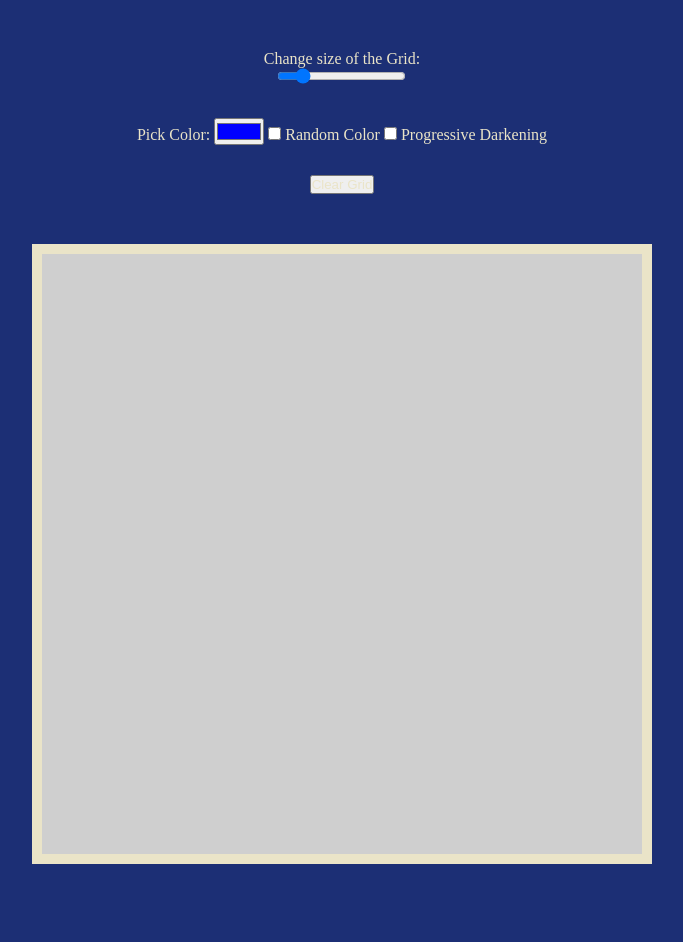
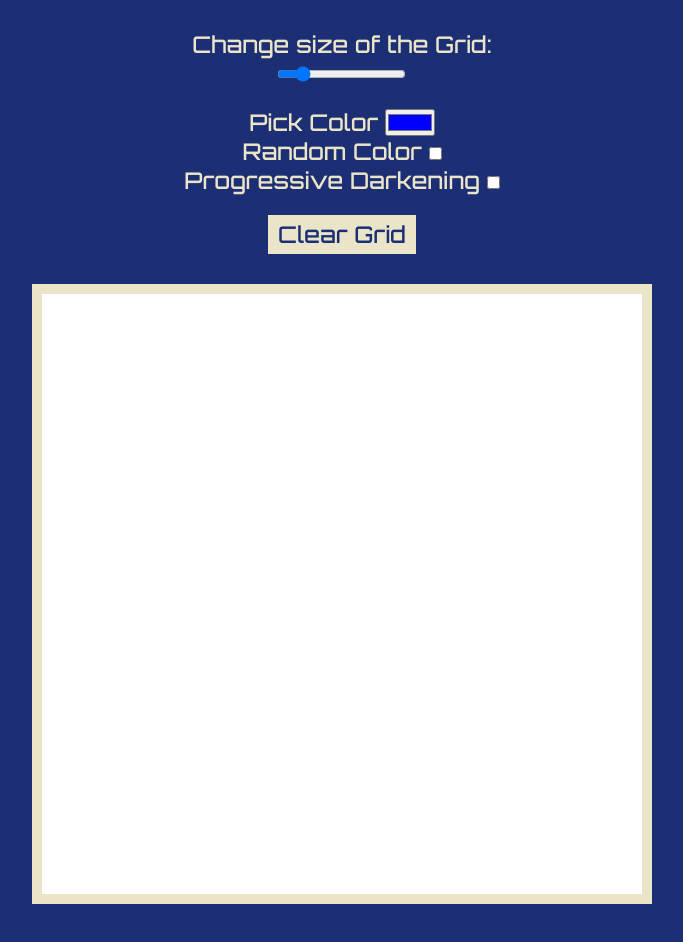
Before and after one commit to dnnast/Etch-a-Sketch, a plain HTML site: page etch-a-sketch.html in a window 1280 px wide. Shown: the whole page, without its empty margins (298-981 px from the left). Drawn offline with Linux system fonts and the light colour scheme.

Commit message:
changed style with CSS

```diff
--- a/etch-a-sketch.html
+++ b/etch-a-sketch.html
@@ -21,14 +21,20 @@
             </div>
 
             <div id="color-picker-container">
-                <label for="colorpicker">Pick Color:</label>
-                <input type="color" id="colorpicker" value="#0000ff">
+                <div>
+                    <label for="colorpicker">Pick Color</label>
+                    <input type="color" id="colorpicker" value="#0000ff">
+                </div>
 
-                <input type="checkbox" id="random-checkbox" name="random-checkbox"/>
-                <label for="random-checkbox">Random Color</label>
+                <div>
+                    <label for="random-checkbox">Random Color</label>
+                    <input type="checkbox" id="random-checkbox" name="random-checkbox"/>
+                </div>
 
-                <input type="checkbox" id="darkening" name="darkening"/>
-                <label for="darkening">Progressive Darkening</label>
+                <div>
+                    <label for="darkening">Progressive Darkening</label>
+                    <input type="checkbox" id="darkening" name="darkening"/>
+                </div>
 
             </div>
 
--- a/style.css
+++ b/style.css
@@ -2,7 +2,10 @@
     margin: 0;
     padding: 0;
 
-    color: #EAE4C8
+    color: #EAE4C8;
+    font-family: "Orbitron", sans-serif;
+    font-weight: 500;
+    font-size: 23px;
 }
 
 body{
@@ -15,12 +18,14 @@ body{
 }
 
 .settings{
-    margin: 50px auto;
+    margin: 30px auto;
     text-align: center;
 }
 
 #color-picker-container{
-    margin: 30px auto;
+    margin: 20px auto;
+    display: flex;
+    flex-direction: column;
 }
 .grid{
     display: flex;
@@ -29,7 +34,7 @@ body{
     width: 600px;
     height: 600px;
     border: 10px solid #EAE4C8;
-    background-color: #cfcfcf;
+    background-color: white;
     margin-bottom: 60px;
 }
 
@@ -42,3 +47,11 @@ body{
     /* border: thin solid #ebedeb;  */
     box-sizing: border-box;
 }
+
+
+button{
+    background-color: #EAE4C8;
+    border: none;
+    color: #1C2F75;
+    padding: 5px 10px;
+}
```
